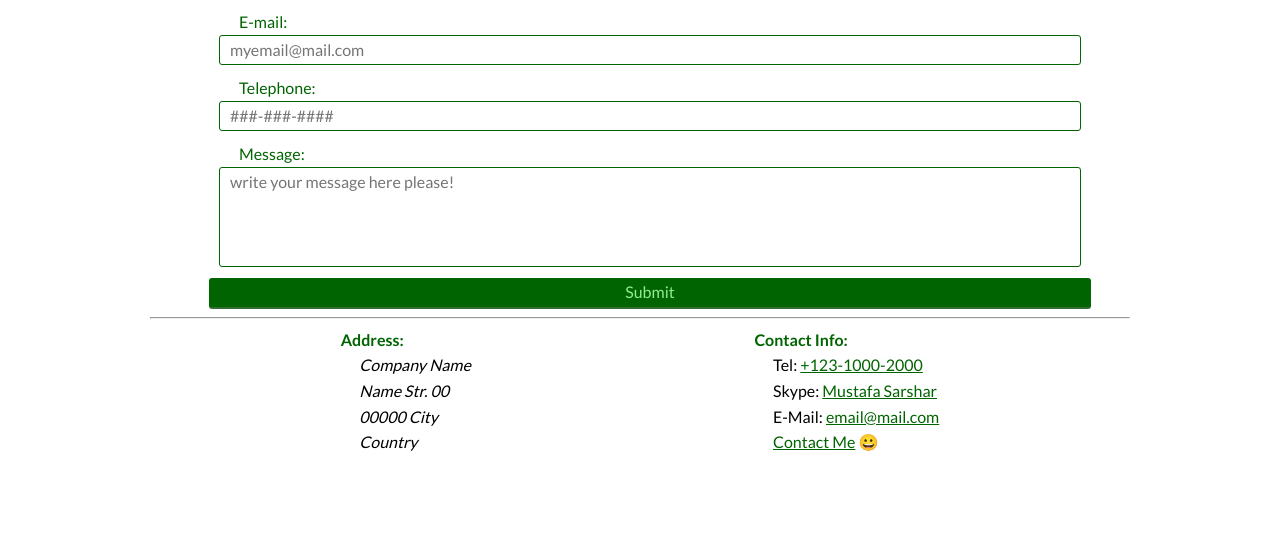
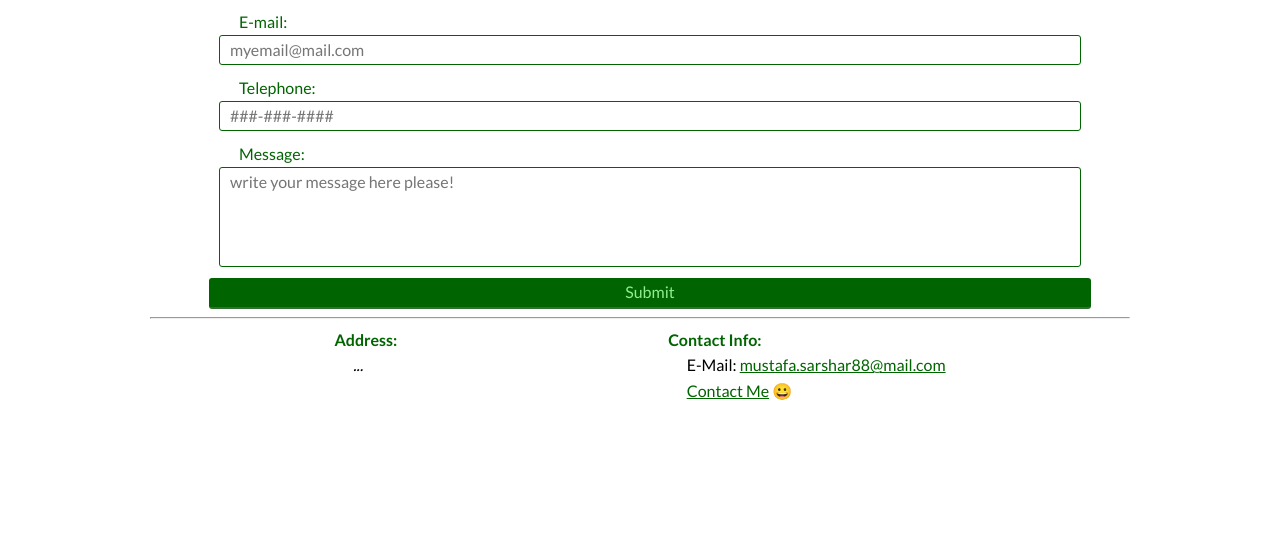
Before and after one commit to mustafa-sarshar/portfolio-website, a plain HTML site: page contact.html in a window 1280 px wide. Shown: the part 174-725 px from the top of the page. Drawn offline with nearby package versions, Linux system fonts and the light colour scheme.

Commit message:
Update contact page

```diff
--- a/contact.html
+++ b/contact.html
@@ -77,21 +77,18 @@
 			<div class="contact-info__address">
 				<strong>Address:</strong>
 				<address>
-					Company Name<br>
-					Name Str. 00 <br>
-					00000 City<br>
-					Country<br>
+					...
 				</address>
 			</div>
 			<div class="contact-info__info">
 				<strong>Contact Info:</strong>
 				<div>
-					Tel: <a href="tel:+12310002000" aria-label="Call me at +123-1000-2000"
-						title="+123-1000-2000">+123-1000-2000</a><br>
+					<!-- Tel: <a href="tel:+12310002000" aria-label="Call me at +123-1000-2000"
+						title="+123-1000-2000">+123-1000-2000</a><br> -->
 					<!-- According to: https://jhalabi.com/blog/accessibility-phone-number-formatting-->
-					Skype: <a href="skype:" title="Mustafa Sarshar">Mustafa Sarshar</a><br>
-					E-Mail: <a href="mailto:" title="">email@mail.com</a><br>
-					<a href="mailto:" title="">Contact Me</a> 😀
+					<!-- Skype: <a href="skype:" title="Mustafa Sarshar">Mustafa Sarshar</a><br> -->
+					E-Mail: <a href="mailto:mustafa.sarshar88@mail.com" title="">mustafa.sarshar88@mail.com</a><br>
+					<a href="mailto:mustafa.sarshar88@mail.com" title="">Contact Me</a> 😀
 				</div>
 			</div>
 
```
Also changed, not shown: 2 other files.
